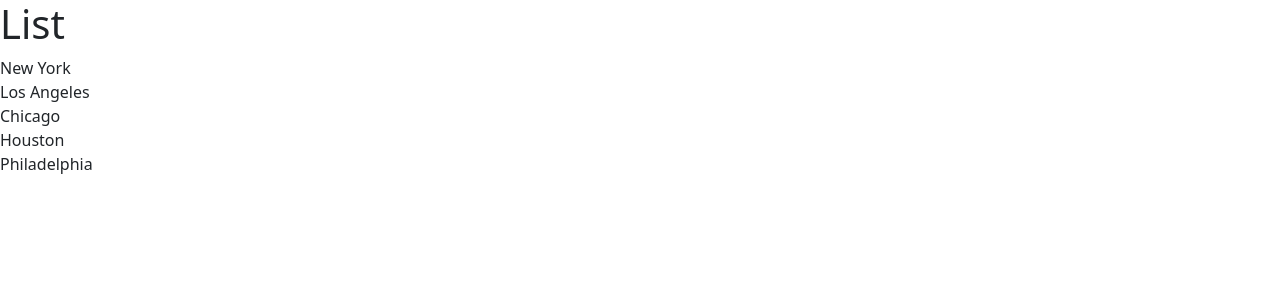
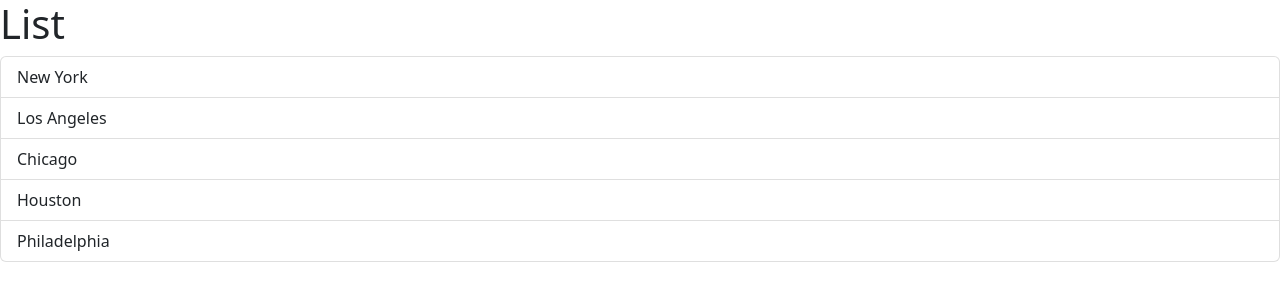
Before and after one commit to youssefabidi13/react-learn, a React (Vite) app: page / in a window 1280 px wide. Shown: the top 300 px of the page. Built offline with nearby package versions, Linux system fonts and the light colour scheme.

Commit message:
ListGroup component

```diff
--- a/src/components/ListGroup.tsx
+++ b/src/components/ListGroup.tsx
@@ -11,7 +11,7 @@ function ListGroup() {
       <h1>List</h1>
       <ul className="list-group">
         {items.map((item) => (
-          <li>{item}</li>
+          <li className="list-group-item">{item}</li>
         ))}
       </ul>
     </>
```
